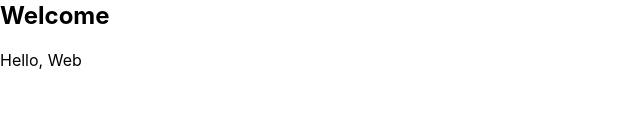
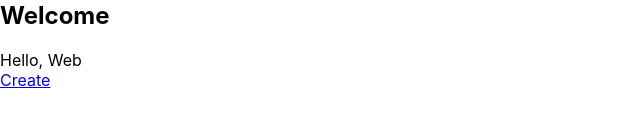
Before and after one commit to HyeongminJo/reactLearn, a React (Create React App) app: page / in a window 1280 px wide. Shown: the part 161-300 px from the top of the page, without its empty margins (0-640 px from the left). Built offline with nearby package versions, Linux system fonts and the light colour scheme.

Commit message:
reactCreate
230920

```diff
--- a/src/App.js
+++ b/src/App.js
@@ -41,14 +41,32 @@
   )
 }
 
+function Create(props) {
+  return (
+    <article>
+      <h2>Create</h2>
+      <form onSubmit={event => {
+        event.preventDefault();
+        const title = event.target.title.value;
+        const body = event.target.body.value;
+        props.onCreate(title, body);
+      }}>
+        <p><input type="text" name="title" placeholder="title"/></p>
+        <p><textarea name="body" placeholder="body"></textarea></p>
+        <p><input type="submit" value="Create"></input></p>
+      </form>
+    </article>
+  )
+}
+
 function App() {
   const [mode, setMode] = useState('WELCOME');
   const [id, setId] = useState(null);
-  const topics= [
+  const [topics, setTopics] = useState([
     {id:1, title:'html', body:'html is ...'},
     {id:2, title:'css', body:'css is ...'},
     {id:3, title:'javascript', body:'javascript is ...'}
-  ]
+  ]);
   let content = null;
   if(mode === 'WELCOME'){
     content = <Article title="Welcome" body="Hello, Web"></Article>
@@ -61,6 +79,10 @@
       }
     }
     content = <Article title={title} body={body}></Article>
+  } else if(mode === 'CREATE') {
+    content = <Create onCreate={(title, body)=>{
+      const newTopic = {title: title, body: body}////////////////////////////////////////////////////////////////////////// page 95
+    }}></Create>
   }
   return (
     <div>
@@ -72,6 +94,10 @@
         setId(id);
       }}></Nav>
       {content}
+      <a href="/create" onClick={event=>{
+        event.preventDefault();
+        setMode('CREATE');
+      }}>Create</a>
     </div>
     // <div className="App">
     //   <header className="App-header">
```
